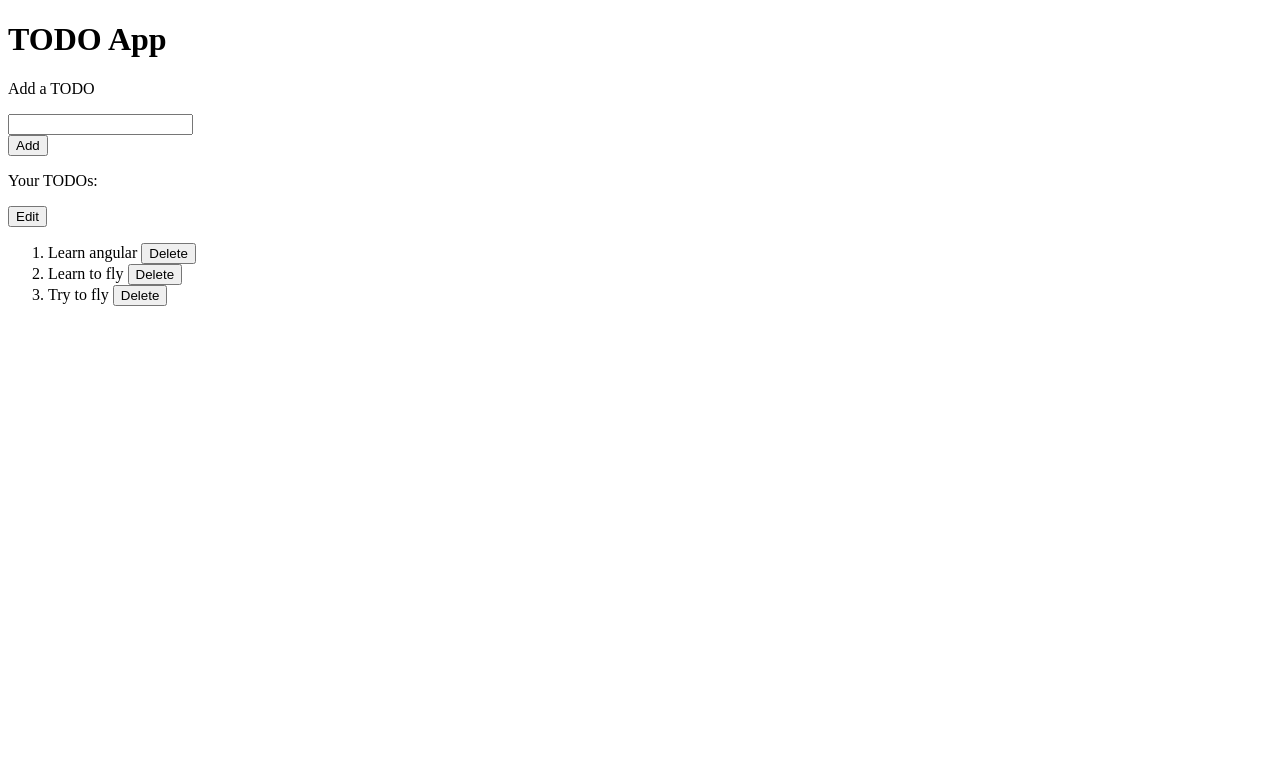
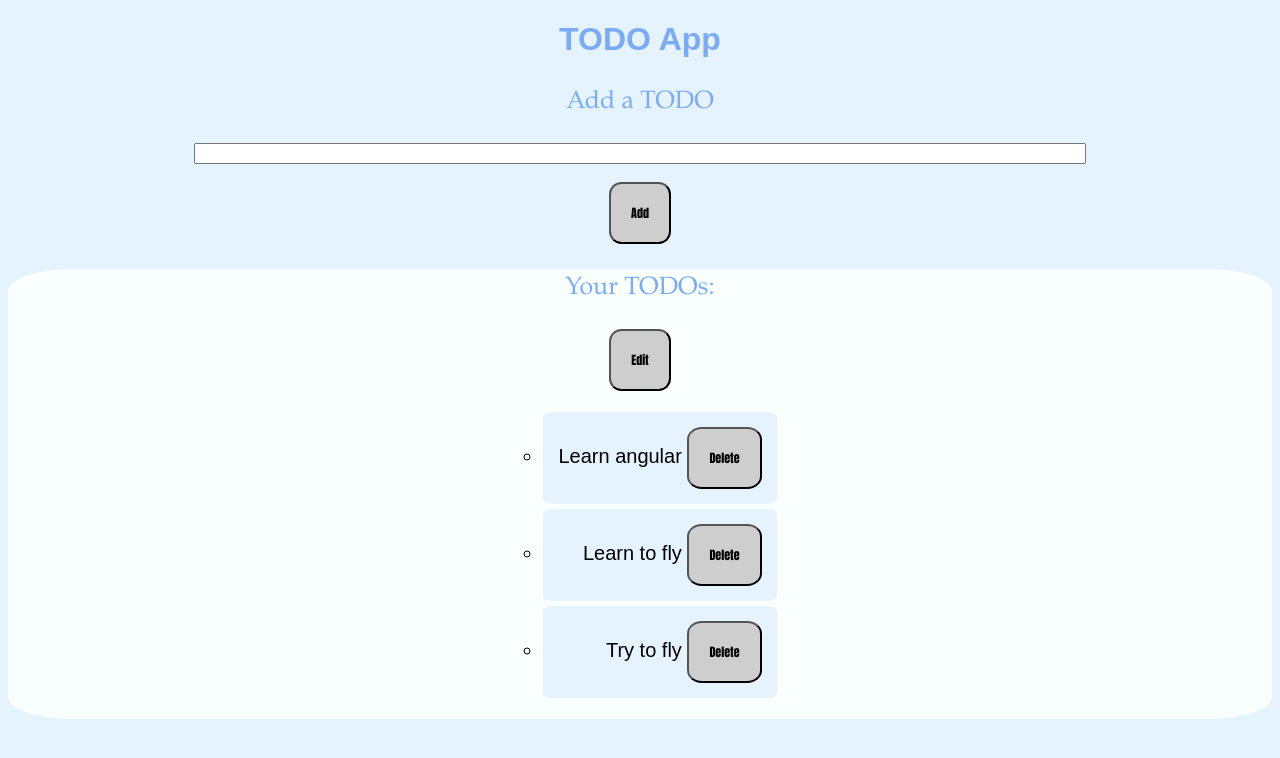
Before and after one commit to Cliron/ToDoAPP, a plain HTML site: page index.html in a window 1280 px wide. Drawn offline with nearby package versions, Linux system fonts and the light colour scheme.

Commit message:
added a css style TODO_style.css

```diff
--- /dev/null
+++ b/TODO_style.css
@@ -0,0 +1,67 @@
+h1{
+
+	color: #7babf7;
+	font-family: Arial;
+}
+body{
+	text-align: center;
+	background-color: #e5f3ff;
+}
+
+  .wrapper {
+        text-align: center;
+        background-color: #f9fffd;
+        align-self: center;
+        border-radius: 5%;
+
+    }
+    .wrapper ul {
+        display: inline-block;
+        margin: 5;
+        padding: 5;
+        /* For IE, the outcast */
+        zoom: 0;
+       /* *display: inline;*/
+    }
+    .wrapper li {
+        float: center;
+        padding: 15px 15px;
+       /* border: 1px solid black; */
+        border-radius: 5%;
+        background-color: #e5f3ff;
+        margin: 5px;
+        font-size: 20px;
+        font-family: Arial;
+        text-align: right;
+
+    }
+    li{
+    	list-style-type: circle;
+    	vertical-align: middle;
+    	padding: 5px;
+    }
+    button{
+    	border-radius: 20%;
+    	padding: 5px;
+    	font-family: Impact;
+    	padding: 20px;
+    	font-size: 12px;
+    	background-color: #cecece;
+    	/*font-style: italic;*/
+    	/*zoom:1;*/
+    }
+    input{
+    	width: 70%
+
+    }
+
+    p{
+    	padding-top: 5px;
+    	font-family: Garamond;
+    	font-size: 25px;
+    	color: #7babf7;
+    }
+
+    .alignleft{
+    	float: left;
+    }
--- a/index.html
+++ b/index.html
@@ -4,6 +4,7 @@
 	<title>TODO APP</title>
 	<script src="angular.js"></script>
 	<script src="app.js"></script>
+	<link rel="stylesheet" href="TODO_style.css">
 </head>
 <body>
 	<h1>TODO App</h1>
@@ -12,19 +13,21 @@
 		<div>
 		<p>Add a TODO</p>
 		<input type="text" ng-model="ctrl.newTODO"></div>
+		<br>
 		<button ng-click="ctrl.addNewTODO()">Add</button>
 
-		<div>
+		<div class="wrapper">
 			<p>Your TODOs:</p>
 			<button ng-hide="ctrl.editMode" ng-click="ctrl.triggerEditMode()">Edit</button>
 			<button ng-show="ctrl.editMode" ng-click="ctrl.triggerEditMode()">Done</button>
-			<ol>
+			<br>
+			<ul>
 				<li ng-repeat="todo in ctrl.TODOs track by $index">
 				<span ng-hide="ctrl.editMode" ng-bind="todo"></span>
 				<input ng-model="todo" ng-show="ctrl.editMode" type="text"></input>
 				<button ng-hide="ctrl.editMode" ng-click="ctrl.deleteTODO($index)">Delete</button>
 				</li>
-			</ol>
+			</ul>
 		</div>
 
 
```
